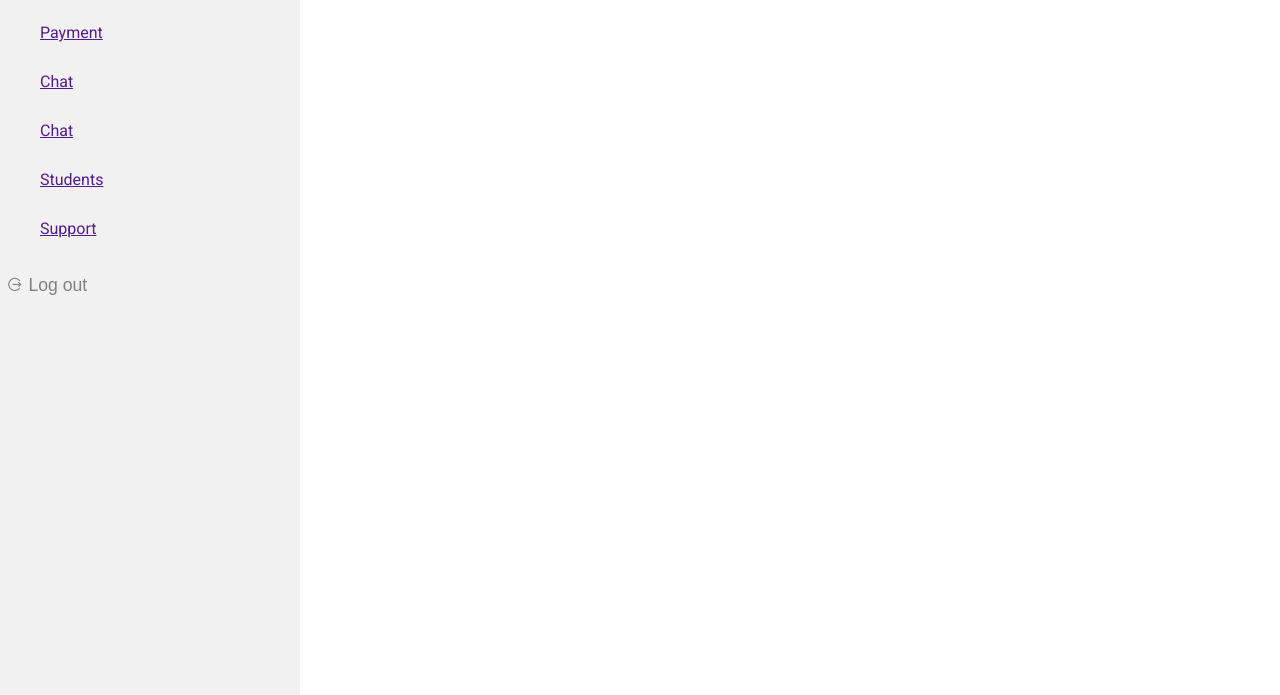
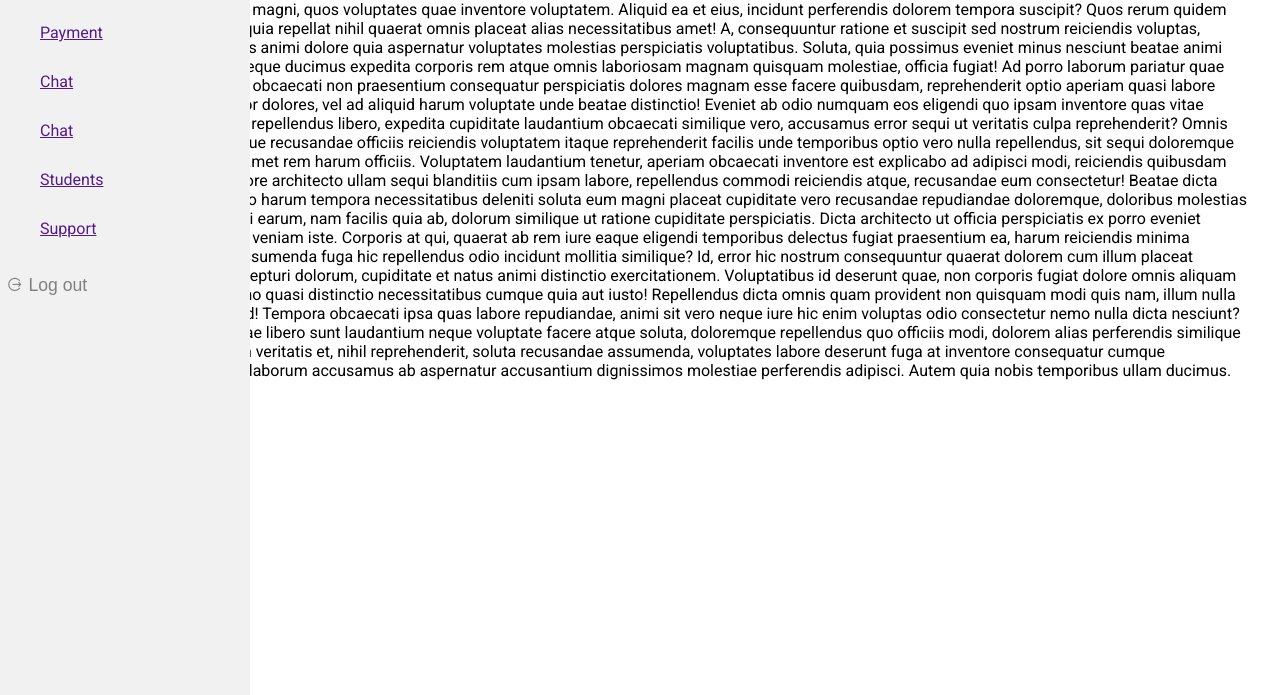
Before and after one commit to VladYanch/Project_FE_Chat, a plain HTML site: page index.html in a window 1280 px wide. Shown: the part 105-800 px from the top of the page. Drawn offline with nearby package versions, Linux system fonts and the light colour scheme.

Commit message:
сменил исходную папку

```diff
--- a/index.html
+++ b/index.html
@@ -28,9 +28,10 @@
             /* display: flex; */
             flex-direction: column;
             align-items: center;
-            justify-content: space-between;
+            /* justify-content: space-between; */
             padding: 20px 0 40px 0;
             block-size: border-box;
+            width: 250px;
         }
 
         .nav {
@@ -50,17 +51,29 @@
             padding: 0;
         }
 
-        .button{
+        .button {
             border: none;
             background: none;
             font-size: 1.1rem;
             color: grey;
         }
 
-        .button:hover{
+        .button:hover {
             cursor: pointer;
         }
+        main {
+            margin-left: 250px;
+            padding: 2rem;
+        }
 
+        @media (max-width: 768px) {
+            .menu{
+                display: none;}
+        }
+
+            main {
+                margin: 0;
+        }
     </style>
 
 </head>
@@ -147,7 +160,46 @@
 
     </aside>
 
-    <main></main>
+    <main>
+        <p>Lorem ipsum dolor sit amet consectetur adipisicing elit. Minus totam facilis quaerat placeat tenetur minima
+            voluptate asperiores corporis alias beatae, fugit, nobis est neque at magnam amet atque? Nemo accusamus
+            corrupti, eius non consequuntur dicta laborum necessitatibus possimus repellat perferendis nihil iste ipsum
+            explicabo facilis. Soluta id molestias quasi odio nobis. Culpa fuga, rem beatae vitae totam quaerat
+            reprehenderit iure impedit sed ullam laudantium id aut possimus adipisci odit facere assumenda officiis a ex
+            magni, quos voluptates quae inventore voluptatem. Aliquid ea et eius, incidunt perferendis dolorem tempora
+            suscipit? Quos rerum quidem praesentium saepe, blanditiis quia repellat nihil quaerat omnis placeat alias
+            necessitatibus amet! A, consequuntur ratione et suscipit sed nostrum reiciendis voluptas, beatae aut,
+            quibusdam corporis animi dolore quia aspernatur voluptates molestias perspiciatis voluptatibus. Soluta, quia
+            possimus eveniet minus nesciunt beatae animi voluptas. Provident nesciunt neque ducimus expedita corporis
+            rem atque omnis laboriosam magnam quisquam molestiae, officia fugiat! Ad porro laborum pariatur quae fugit
+            possimus autem aliquam obcaecati non praesentium consequatur perspiciatis dolores magnam esse facere
+            quibusdam, reprehenderit optio aperiam quasi labore cupiditate. Modi dicta odit dolor dolores, vel ad
+            aliquid harum voluptate unde beatae distinctio! Eveniet ab odio numquam eos eligendi quo ipsam inventore
+            quas vitae doloribus repudiandae mollitia repellendus libero, expedita cupiditate laudantium obcaecati
+            similique vero, accusamus error sequi ut veritatis culpa reprehenderit? Omnis dicta iusto, qui perspiciatis
+            atque recusandae officiis reiciendis voluptatem itaque reprehenderit facilis unde temporibus optio vero
+            nulla repellendus, sit sequi doloremque odit. Provident, hic? Omnis et amet rem harum officiis. Voluptatem
+            laudantium tenetur, aperiam obcaecati inventore est explicabo ad adipisci modi, reiciendis quibusdam minima!
+            Facilis iusto est tempore architecto ullam sequi blanditiis cum ipsam labore, repellendus commodi reiciendis
+            atque, recusandae eum consectetur! Beatae dicta amet sit voluptatibus at aut quo harum tempora
+            necessitatibus deleniti soluta eum magni placeat cupiditate vero recusandae repudiandae doloremque,
+            doloribus molestias quod consequatur? Quasi modi earum, nam facilis quia ab, dolorum similique ut ratione
+            cupiditate perspiciatis. Dicta architecto ut officia perspiciatis ex porro eveniet distinctio totam earum,
+            debitis veniam iste. Corporis at qui, quaerat ab rem iure eaque eligendi temporibus delectus fugiat
+            praesentium ea, harum reiciendis minima commodi omnis quia minus assumenda fuga hic repellendus odio
+            incidunt mollitia similique? Id, error hic nostrum consequuntur quaerat dolorem cum illum placeat
+            doloremque, animi beatae. Excepturi dolorum, cupiditate et natus animi distinctio exercitationem.
+            Voluptatibus id deserunt quae, non corporis fugiat dolore omnis aliquam dolorum officiis animi quo nemo
+            quasi distinctio necessitatibus cumque quia aut iusto! Repellendus dicta omnis quam provident non quisquam
+            modi quis nam, illum nulla doloribus saepe repudiandae id! Tempora obcaecati ipsa quas labore repudiandae,
+            animi sit vero neque iure hic enim voluptas odio consectetur nemo nulla dicta nesciunt? Cupiditate rem illum
+            recusandae libero sunt laudantium neque voluptate facere atque soluta, doloremque repellendus quo officiis
+            modi, dolorem alias perferendis similique obcaecati. Necessitatibus eum veritatis et, nihil reprehenderit,
+            soluta recusandae assumenda, voluptates labore deserunt fuga at inventore consequatur cumque doloremque
+            doloribus repellat laborum accusamus ab aspernatur accusantium dignissimos molestiae perferendis adipisci.
+            Autem quia nobis temporibus ullam ducimus. Odit debitis illo quas.
+        </p>
+    </main>
 
     <body>
 
```
